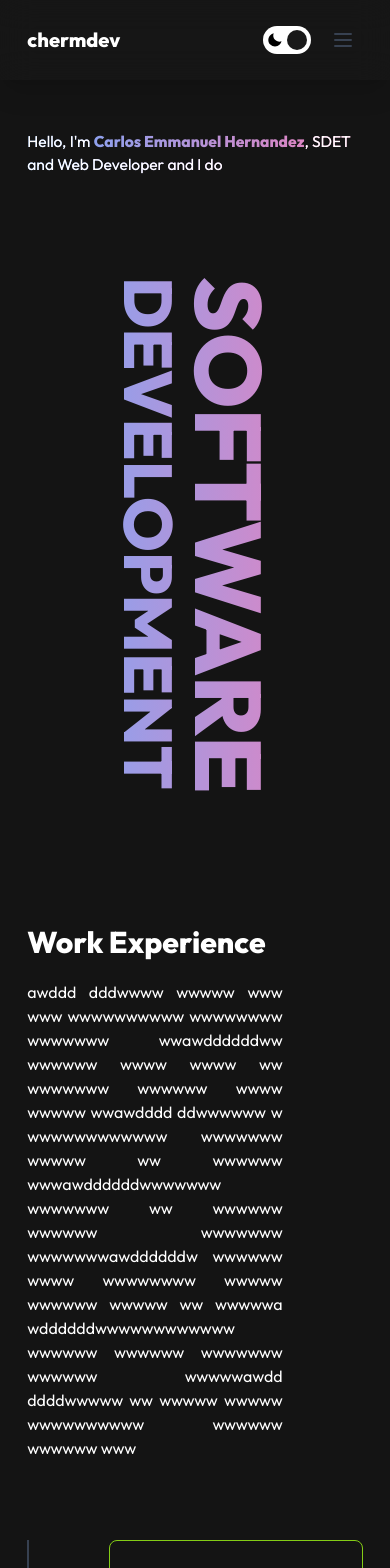
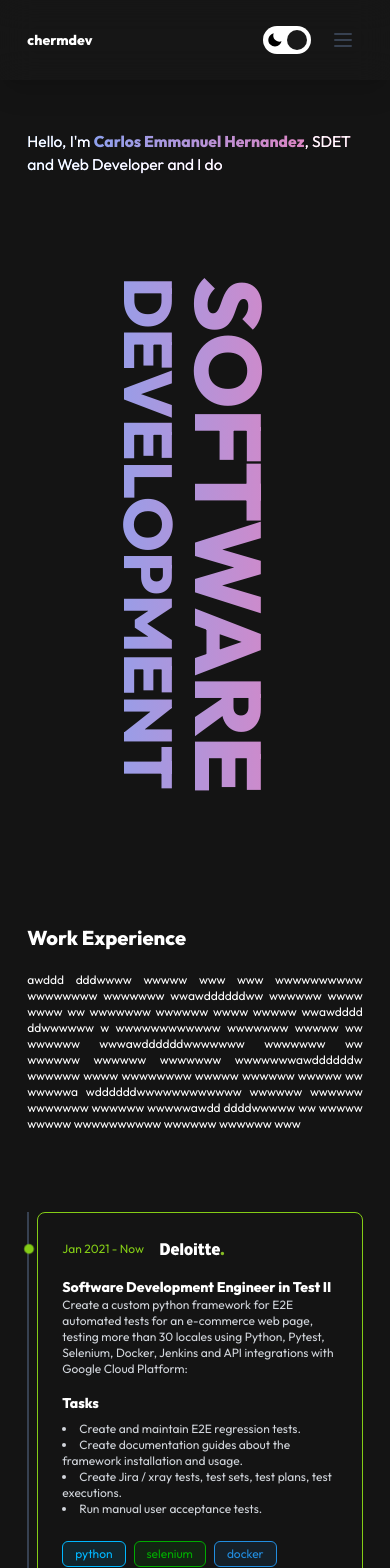
Before and after one commit to chermdev/portfolio2023, a React (Vite) app: page / in a window 390 px wide. Shown: the top 1568 px of the page. Built offline with nearby package versions, Linux system fonts and the light colour scheme.

Commit message:
Update mobile first

```diff
--- a/src/Navbar.jsx
+++ b/src/Navbar.jsx
@@ -61,7 +61,7 @@ function NavbarLogo() {
         <div>
             <a href="/">
                 <div className='flex flex-row items-center gap-2'>
-                    <h2 className="text-xl font-bold text-[var(--font-color)]">chermdev
+                    <h2 className="text-sm sm:text-xl font-bold text-[var(--font-color)]">chermdev
                     </h2>
                     {/* <div className='flex items-center justify-start gap-1 text-xs leading-3'>
                         <Python className='w-6 h-6' alt="Python">
--- a/src/Work.jsx
+++ b/src/Work.jsx
@@ -40,7 +40,7 @@ function TechnologyTag({ children, name }) {
     let colorStyle = (name in colors) ? colors[name].colorStyle : ""
 
     return (
-        <span className={`${colorStyle} border flex items-center justify-center bg-opacity-10 dark:bg-opacity-10 px-3 py-1 rounded-md`}>{children}</span>
+        <span className={`${colorStyle} text-xs sm:text-sm border flex items-center justify-center bg-opacity-10 dark:bg-opacity-10 px-3 py-1 rounded-md`}>{children}</span>
     )
 }
 
@@ -53,22 +53,22 @@ function WorkCard({ timeStr,
     active = false
 }) {
     return (
-        <li className={`mb-10 ml-20 border p-6 rounded-lg ${active ? "border-lime-500" : "border-gray-300 dark:border-stone-800"}`}>
+        <li className={`mb-10 ml-2 md:ml-20 border p-6 rounded-lg ${active ? "border-lime-500" : "border-gray-300 dark:border-stone-800"}`}>
             {(active) ?
                 (<div className="absolute w-3 h-3 rounded-full mt-1.5 -left-1.5 bg-lime-500 animation-pulse"></div>) :
                 (<div className="absolute w-3 h-3 bg-gray-200 rounded-full mt-1.5 -left-1.5 border border-white dark:border-gray-900 dark:bg-gray-700"></div>)
             }
-            <div className='flex gap-2 items-center mb-1'>
-                <time className={`text-sm font-normal leading-none ${(active) ? "text-lime-500" : "text-gray-400 dark:text-gray-500"}`}>{timeStr}</time>
+            <div className='flex gap-2 items-center mb-4 md:mb-2'>
+                <time className={`text-xs sm:text-sm font-normal leading-none ${(active) ? "text-lime-500" : "text-gray-400 dark:text-gray-500"}`}>{timeStr}</time>
                 {companyLogo}
             </div>
-            <h3 className="text-lg font-semibold text-gray-900 dark:text-white">{role}</h3>
-            <p className="mb-4 text-base font-normal text-gray-500 dark:text-gray-400">{description}</p>
+            <h3 className="text-sm sm:text-lg font-semibold text-gray-900 dark:text-white">{role}</h3>
+            <p className={`mb-4 text-xs sm:text-base font-normal text-gray-800 ${(active) ? "text-gray-800 dark:text-gray-300" : "text-gray-400 dark:text-gray-400"}`}>{description}</p>
             {
                 (tasks.length > 0) &&
                 <div>
-                    <h3 className='mb-2 text-lg text-gray-900 dark:text-white'>Tasks</h3>
-                    <ul className='max-w-md space-y-1 text-gray-500 list-disc list-inside dark:text-gray-400'>
+                    <h3 className='mb-2 font-semibold text-sm sm:text-lg text-gray-900 dark:text-white'>Tasks</h3>
+                    <ul className={`text-xs sm:text-base max-w-md  list-disc list-inside ${(active) ? "text-gray-800 dark:text-gray-300" : "text-gray-400 dark:text-gray-400"}`}>
                         {tasks.map((task, index) =>
                             <li
                                 key={index}>
@@ -80,7 +80,7 @@ function WorkCard({ timeStr,
             }
             {
                 (technologies.length > 0) &&
-                <ul className='mt-2 flex gap-4 flex-wrap' >
+                <ul className='mt-6 flex gap-2 flex-wrap' >
                     {technologies.map((technology, index) =>
                         <TechnologyTag
                             key={index}
@@ -139,11 +139,11 @@ function Work() {
     return (
         <Section id="work">
             <div className='flex justify-center items-center flex-col xl:flex-row xl:items-start gap-20 xl:gap-0'>
-                <div className='h-full xl:max-w-[50%] mr-20'>
-                    <h1 className='text-3xl font-bold mb-5'>Work Experience</h1>
-                    <p className='break-normal text-justify'>awddd dddwwww wwwww www www wwwwwwwwww wwwwwwww wwwwwww wwawddddddww  wwwwww wwww wwww ww wwwwwww wwwwww wwww wwwww wwawdddd ddwwwwww w wwwwwwwwwwww wwwwwww wwwww ww wwwwww wwwawddddddwwwwwww wwwwwww ww wwwwww wwwwww wwwwwww wwwwwwwawddddddw wwwwww wwww wwwwwwww wwwww wwwwww wwwww ww wwwwwa wddddddwwwwwwwwwwww wwwwww wwwwww wwwwwww wwwwww wwwwwawdd ddddwwwww ww wwwww wwwww wwwwwwwwww wwwwww wwwwww www</p>
+                <div className='xl:mr-20'>
+                    <h1 className='text-xl md:text-3xl font-bold mb-5'>Work Experience</h1>
+                    <p className='text-xs sm:text-sm md:text-base break-normal text-justify'>awddd dddwwww wwwww www www wwwwwwwwww wwwwwwww wwwwwww wwawddddddww  wwwwww wwww wwww ww wwwwwww wwwwww wwww wwwww wwawdddd ddwwwwww w wwwwwwwwwwww wwwwwww wwwww ww wwwwww wwwawddddddwwwwwww wwwwwww ww wwwwww wwwwww wwwwwww wwwwwwwawddddddw wwwwww wwww wwwwwwww wwwww wwwwww wwwww ww wwwwwa wddddddwwwwwwwwwwww wwwwww wwwwww wwwwwww wwwwww wwwwwawdd ddddwwwww ww wwwww wwwww wwwwwwwwww wwwwww wwwwww www</p>
                 </div>
-                <div className='flex justify-center xl:justify-start xl:min-w-[50%]'>
+                <div className='max-w-full flex justify-center xl:justify-start xl:min-w-[50%]'>
                     <ol className="relative border-l-2 border-gray-200 dark:border-gray-700">
                         {workExpList.map(job =>
                             <WorkCard
```
